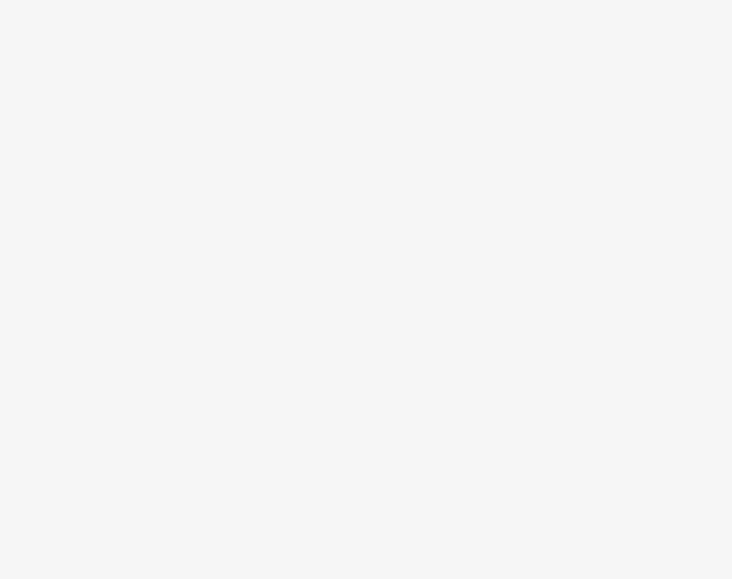
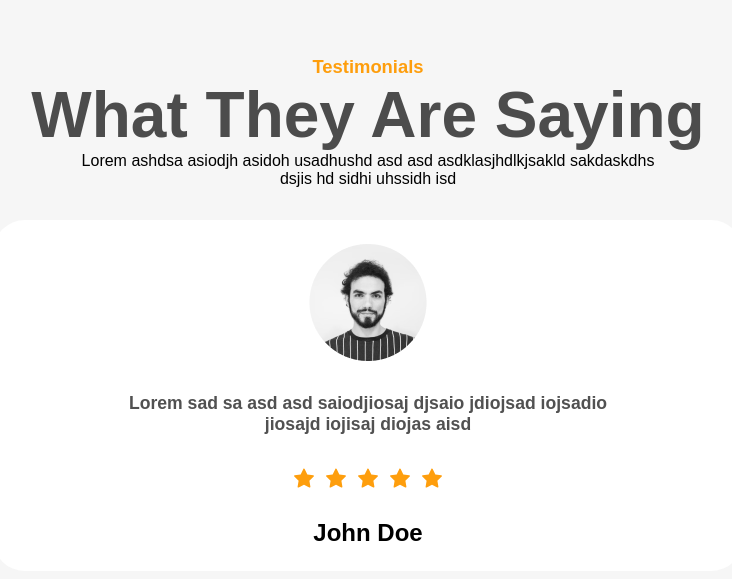
Before and after one commit to Dejvi31/landing-page, a React app: page / in a window 1280 px wide. Shown: the part 2987-3566 px from the top of the page, without its empty margins (272-1004 px from the left). Before the commit the page ends 2819 px from the top, so only its background shows below. Built offline with nearby package versions, Linux system fonts and the light colour scheme; the HTML template or start-up script is replaced by a standard one.

Commit message:
shtuam Testimonials

```diff
--- a/src/App.jsx
+++ b/src/App.jsx
@@ -3,6 +3,7 @@
 import Home from './pages/Home'
 import About from './pages/About'
 import Work from './pages/Work'
+import Testimonial from './pages/Testimonial'
 
 const App = () => {
   return (
@@ -10,6 +11,7 @@
       <Home />
       <About />
       <Work />
+      <Testimonial />
     </div>
   )
 }
--- /dev/null
+++ b/src/pages/Testimonial.jsx
@@ -0,0 +1,32 @@
+import React from 'react'
+import ProfilePic from "../assets/john-doe-image.png"
+import {AiFillStar} from "react-icons/ai"
+
+const Testimonial = () => {
+  return (
+    <div className='work-section-wrapper'>
+        <div className='work-section-top'>
+            <p className='primary-subheading'>Testimonials</p>
+            <h1 className='primary-heading'>What They Are Saying</h1>
+            <p className='primary - text'>
+                Lorem ashdsa asiodjh asidoh usadhushd asd asd asdklasjhdlkjsakld sakdaskdhs dsjis hd sidhi uhssidh isd
+            </p>
+        </div>
+        <div className='testimonial-section-bottom'>
+            <img src={ProfilePic} alt="" />
+            <p>Lorem sad sa asd asd saiodjiosaj djsaio jdiojsad iojsadio jiosajd iojisaj diojas aisd</p>
+        <div className='testimonials-stars-container'>
+          <AiFillStar />
+          <AiFillStar />
+          <AiFillStar />
+          <AiFillStar />
+          <AiFillStar />
+        </div>
+        <h2>John Doe</h2>
+        </div>
+
+    </div>
+  )
+}
+
+export default Testimonial
```
